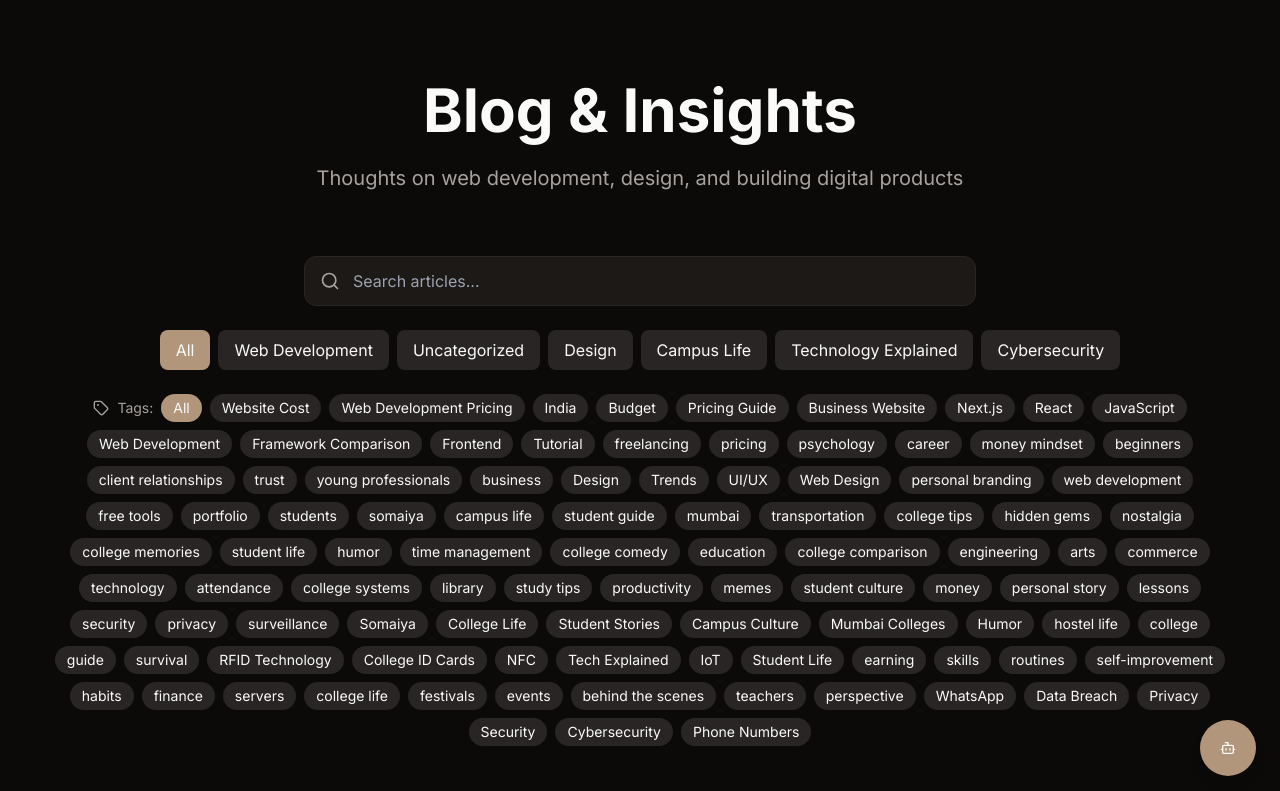
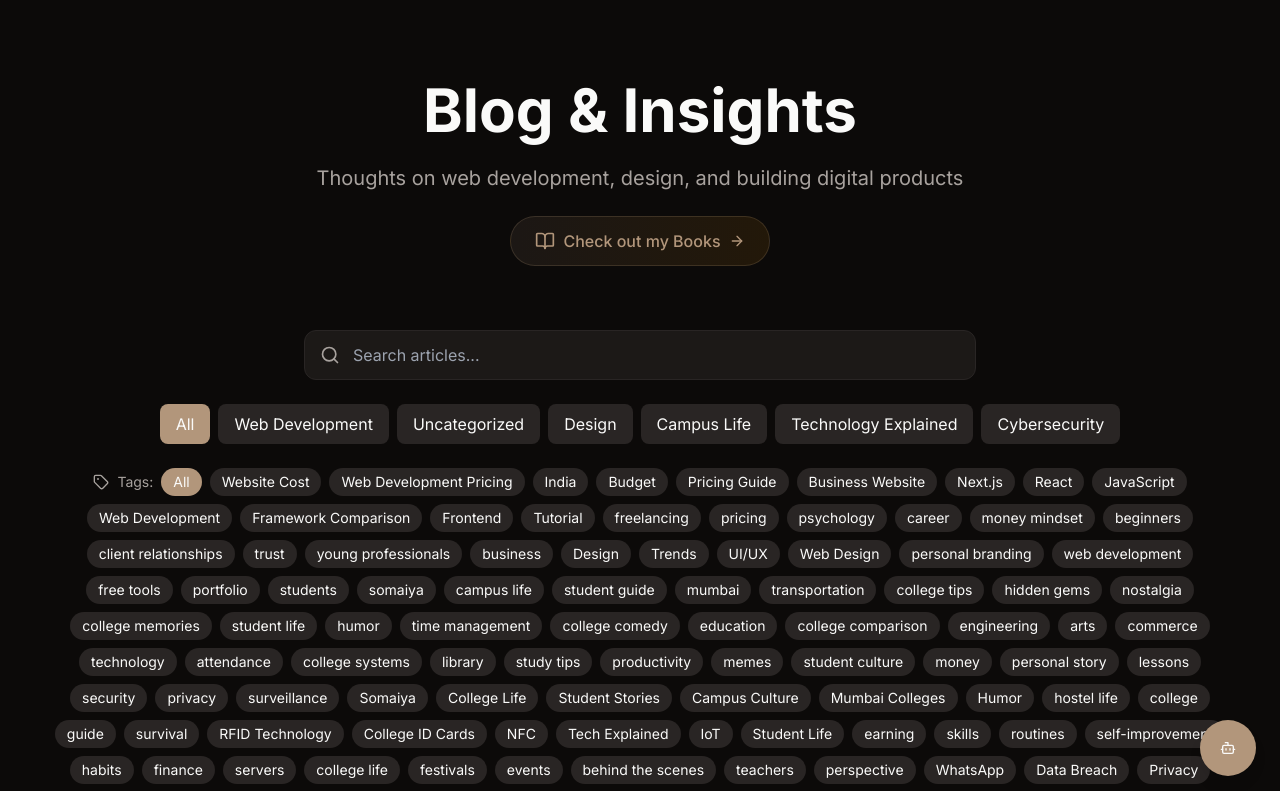
Before and after one commit to kunu2009/7K-Portfolio-, a Next.js app: page /blog in a window 1280 px wide. Shown: the top 791 px of the page. Built offline with nearby package versions, Linux system fonts and the light colour scheme.

Commit message:
Add cross-navigation buttons between blog and books sections

```diff
--- a/src/app/blog/blog-client.tsx
+++ b/src/app/blog/blog-client.tsx
@@ -1,7 +1,7 @@
 'use client';
 
 import { useState, useMemo } from 'react';
-import { Search, Calendar, User, Tag, Clock } from 'lucide-react';
+import { Search, Calendar, User, Tag, Clock, BookOpen, ArrowRight } from 'lucide-react';
 import Link from 'next/link';
 import Image from 'next/image';
 import type { BlogPost } from '@/lib/blog';
@@ -53,6 +53,16 @@ export default function BlogClient({ posts, categories, tags }: BlogClientProps)
           <p className="text-xl text-muted-foreground max-w-2xl mx-auto">
             Thoughts on web development, design, and building digital products
           </p>
+
+          {/* Cross Navigation to Books */}
+          <Link
+            href="/books"
+            className="inline-flex items-center gap-2 mt-6 px-6 py-3 bg-gradient-to-r from-primary/10 to-accent/10 border border-primary/20 rounded-full text-primary hover:from-primary/20 hover:to-accent/20 transition-all group"
+          >
+            <BookOpen className="h-5 w-5" />
+            <span className="font-medium">Check out my Books</span>
+            <ArrowRight className="h-4 w-4 group-hover:translate-x-1 transition-transform" />
+          </Link>
         </div>
 
         {/* Search & Filters */}
--- a/src/app/books/books-client.tsx
+++ b/src/app/books/books-client.tsx
@@ -3,7 +3,7 @@
 import { useState } from 'react';
 import Link from 'next/link';
 import Image from 'next/image';
-import { ArrowLeft, BookOpen, Star, Clock, Search } from 'lucide-react';
+import { ArrowLeft, BookOpen, Star, Clock, Search, FileText, ArrowRight } from 'lucide-react';
 import { Button } from '@/components/ui/button';
 import { Input } from '@/components/ui/input';
 import { Card } from '@/components/ui/card';
@@ -80,6 +80,16 @@ export default function BooksPageClient() {
             <p className="text-lg text-muted-foreground max-w-2xl mx-auto">
               Exploring worlds and ideas through the written word
             </p>
+
+            {/* Cross Navigation to Blog */}
+            <Link
+              href="/blog"
+              className="inline-flex items-center gap-2 mt-6 px-6 py-3 bg-gradient-to-r from-primary/10 to-accent/10 border border-primary/20 rounded-full text-primary hover:from-primary/20 hover:to-accent/20 transition-all group"
+            >
+              <FileText className="h-5 w-5" />
+              <span className="font-medium">Read my Blog</span>
+              <ArrowRight className="h-4 w-4 group-hover:translate-x-1 transition-transform" />
+            </Link>
           </div>
 
           {/* Search */}
@@ -170,6 +180,18 @@ export default function BooksPageClient() {
       {/* Mobile View - Keep as is (user likes it) */}
       <section className="lg:hidden px-4 py-8">
         <div className="container max-w-md mx-auto">
+          {/* Mobile Header with Blog Link */}
+          <div className="text-center mb-6">
+            <Link
+              href="/blog"
+              className="inline-flex items-center gap-2 px-5 py-2.5 bg-gradient-to-r from-primary/10 to-accent/10 border border-primary/20 rounded-full text-primary hover:from-primary/20 hover:to-accent/20 transition-all group text-sm"
+            >
+              <FileText className="h-4 w-4" />
+              <span className="font-medium">Read my Blog</span>
+              <ArrowRight className="h-3 w-3 group-hover:translate-x-1 transition-transform" />
+            </Link>
+          </div>
+
           {/* Search */}
           <div className="relative mb-8">
             <Search className="absolute left-3 top-1/2 transform -translate-y-1/2 h-4 w-4 text-muted-foreground" />
```
